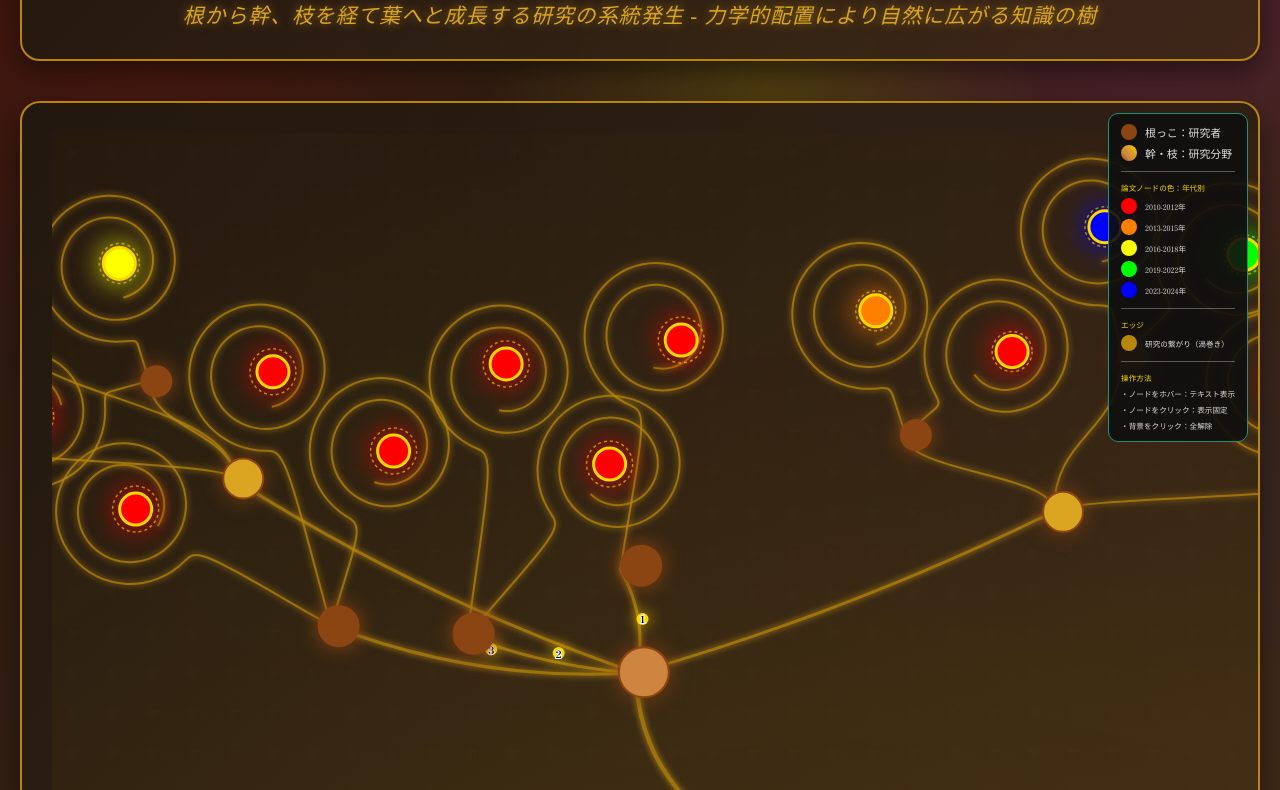
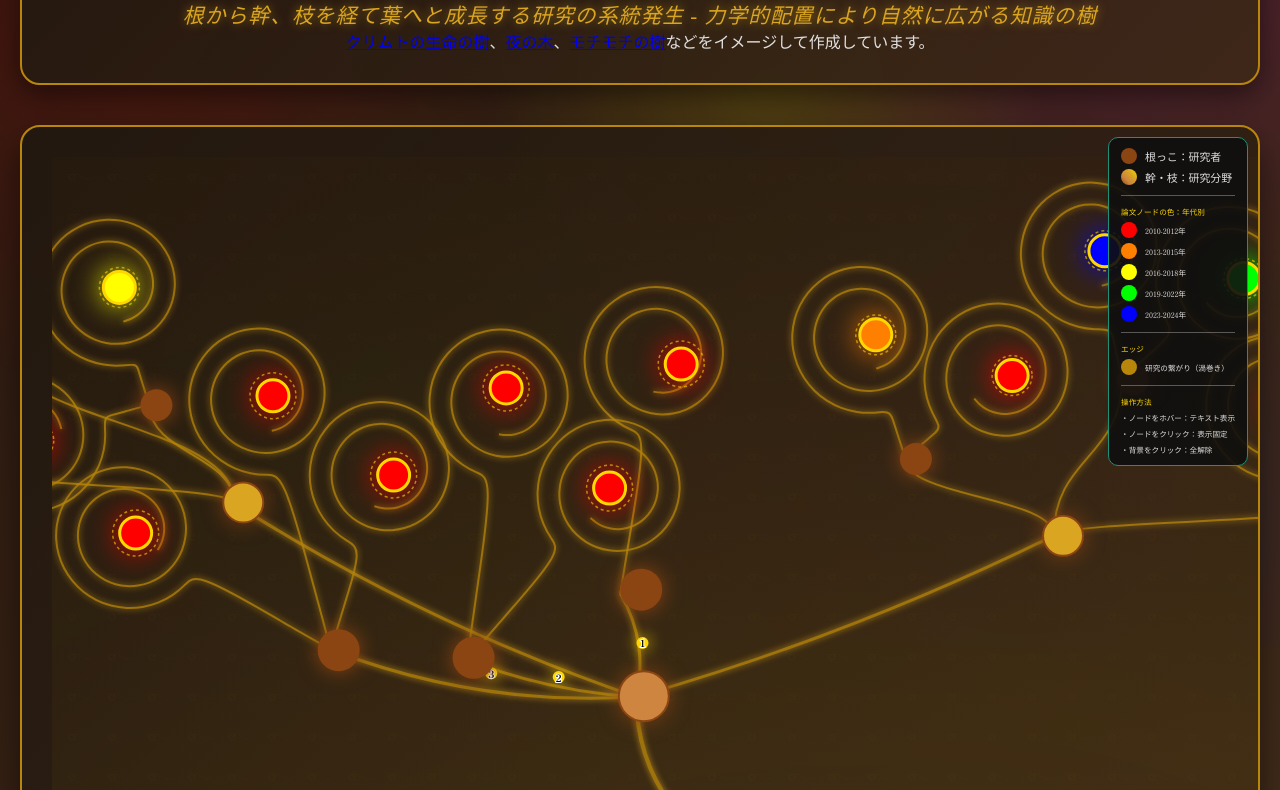
Before and after one commit to aonoa68/reseach_tree, a plain HTML site: page index.html in a window 1280 px wide. Shown: the part 152-942 px from the top of the page. Drawn offline with nearby package versions, Linux system fonts and the light colour scheme; animation ran at ten frames a second; a web font is replaced by a local one.

Commit message:
Update index.html

```diff
--- a/index.html
+++ b/index.html
@@ -407,6 +407,7 @@
         <div class="main-title">
             <h1>小野原彩香の研究系統樹</h1>
             <div class="subtitle">根から幹、枝を経て葉へと成長する研究の系統発生 - 力学的配置により自然に広がる知識の樹</div>
+            <p><a href="https://en.wikipedia.org/wiki/The_Tree_of_Life,_Stoclet_Frieze">クリムトの生命の樹</a>、<a href="[https://tarabooks.com/shop/the-night-life-of-trees/]">夜の木</a>、<a href="[https://ja.wikipedia.org/wiki/%E3%83%A2%E3%83%81%E3%83%A2%E3%83%81%E3%81%AE%E6%9C%A8]">モチモチの樹</a>などをイメージして作成しています。</p>
         </div>
 
         <div class="chart-container">
```
